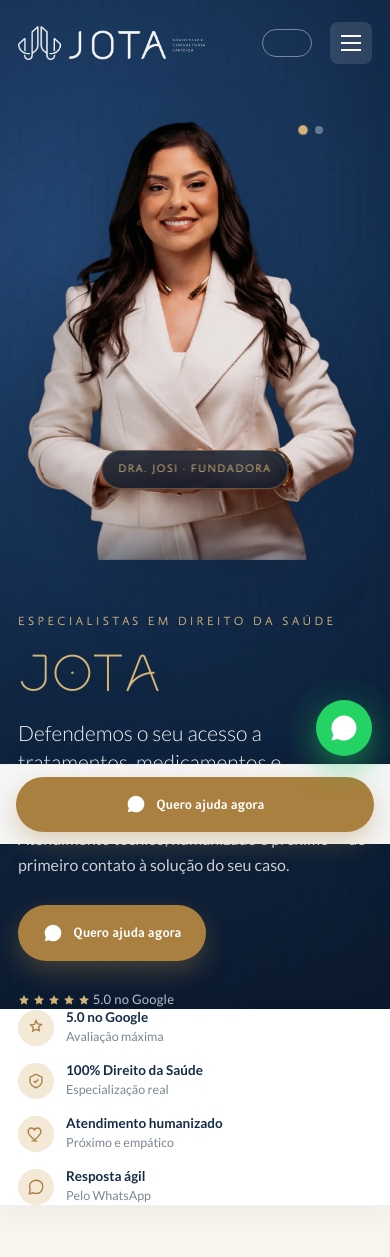
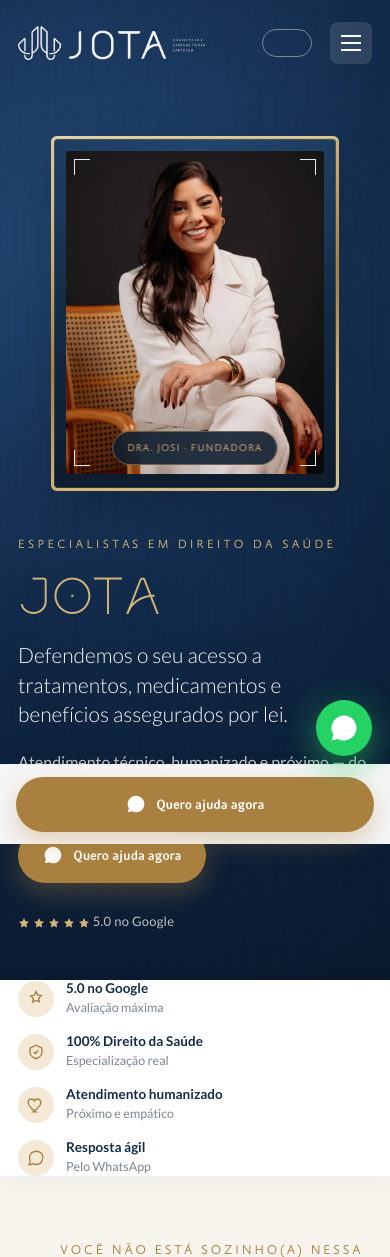
Before and after one commit to mvpslopes/jotaadvocacia, a PHP site: page / in a window 390 px wide. Shown: the top 1257 px of the page. Run offline with PHP 8.4, Linux system fonts and the light colour scheme.

Commit message:
Separa hero mobile com foto-josi (2) e moldura, mantendo desktop com cutouts.
Co-authored-by: Cursor <cursoragent@cursor.com>

```diff
--- a/css/style.css
+++ b/css/style.css
@@ -657,6 +657,15 @@ textarea:focus-visible {
   margin-bottom: 0;
 }
 
+.hero-visual--mobile {
+  display: none;
+}
+
+.hero-visual--desktop {
+  display: block;
+  width: 100%;
+}
+
 .hero-frame {
   position: relative;
   aspect-ratio: 4 / 5;
@@ -670,6 +679,8 @@ textarea:focus-visible {
 }
 
 .hero-frame--cutout {
+  aspect-ratio: auto;
+  height: auto;
   overflow: visible;
   border: none;
   border-radius: 0;
@@ -743,13 +754,17 @@ textarea:focus-visible {
   align-self: end;
   display: block;
   opacity: 0;
+  visibility: hidden;
   pointer-events: none;
-  transition: opacity 1.4s ease;
+  transition: opacity 1.2s ease, visibility 1.2s ease;
 }
 
 .hero-frame--cutout .hero-slide.is-active {
+  position: relative;
   opacity: 1;
+  visibility: visible;
   pointer-events: auto;
+  z-index: 1;
 }
 
 .hero-slide {
@@ -960,55 +975,155 @@ textarea:focus-visible {
 
 @media (max-width: 940px) {
   .hero {
-    padding: 128px 0 80px;
+    padding: 128px 0 64px;
   }
 
   .hero--cutout {
-    padding: 118px 0 0;
+    overflow: hidden;
+    padding: 118px 0 48px;
   }
 
   .hero--cutout .hero-content {
-    padding-top: 20px;
+    align-self: auto;
+    padding-top: 8px;
+    padding-bottom: 0;
     margin-top: 0;
   }
 
   .hero .container {
     grid-template-columns: 1fr;
-    gap: 32px;
+    gap: 28px;
+    align-items: center;
   }
 
   .hero-visual {
     order: -1;
     justify-self: center;
-    width: min(320px, 78vw);
-  }
-
-  .hero--cutout .hero-content {
-    align-self: auto;
-    padding-bottom: 0;
+    width: min(300px, 78vw);
   }
 
   .hero--cutout .hero-visual {
-    margin-bottom: 0;
-    width: min(280px, 72vw);
-  }
-
-  .hero--cutout .container {
-    padding-bottom: 0;
-  }
-
-  .hero-frame--cutout .hero-frame-badge {
-    bottom: 16%;
-  }
-
-  .hero-frame--cutout .hero-slide[data-slide="0"] img {
-    transform: scale(1.24);
-    transform-origin: center bottom;
-  }
-
-  .hero-frame--cutout .hero-slide[data-slide="1"] img {
-    transform: scale(1.05);
-    transform-origin: center bottom;
+    margin-top: 18px;
+    margin-bottom: 8px;
+    width: min(288px, 76vw);
+  }
+
+  .hero-visual--desktop {
+    display: none !important;
+  }
+
+  .hero-visual--mobile {
+    display: block;
+    width: 100%;
+    margin: 0;
+  }
+
+  /* Moldura editorial: filete dourado + passepartout navy + cantos */
+  .hero-portrait {
+    position: relative;
+  }
+
+  .hero-portrait__outer {
+    padding: 3px;
+    border-radius: 6px;
+    background:
+      linear-gradient(
+        160deg,
+        rgba(232, 208, 154, 0.95) 0%,
+        var(--gold-400) 22%,
+        var(--gold-600) 52%,
+        var(--gold-400) 78%,
+        rgba(232, 208, 154, 0.9) 100%
+      );
+    box-shadow:
+      0 22px 48px rgba(13, 28, 46, 0.4),
+      0 2px 0 rgba(255, 255, 255, 0.2) inset;
+  }
+
+  .hero-portrait__mat {
+    padding: 12px 12px 14px;
+    border-radius: 4px;
+    background:
+      radial-gradient(circle at 50% 0%, rgba(43, 79, 120, 0.55), transparent 55%),
+      linear-gradient(180deg, var(--navy-800), var(--navy-950));
+    box-shadow: inset 0 0 0 1px rgba(212, 181, 120, 0.18);
+  }
+
+  .hero-portrait__photo {
+    position: relative;
+    aspect-ratio: 4 / 5;
+    overflow: hidden;
+    border-radius: 2px;
+    background: var(--navy-900);
+    box-shadow:
+      inset 0 0 0 1px rgba(212, 181, 120, 0.45),
+      inset 0 0 28px rgba(8, 18, 32, 0.22);
+  }
+
+  .hero-portrait__photo picture,
+  .hero-portrait__photo img {
+    width: 100%;
+    height: 100%;
+    object-fit: cover;
+    object-position: center 30%;
+  }
+
+  .hero-portrait__corner {
+    position: absolute;
+    z-index: 2;
+    width: 16px;
+    height: 16px;
+    border-color: var(--gold-400);
+    opacity: 0.9;
+    pointer-events: none;
+  }
+
+  .hero-portrait__corner--tl {
+    top: 8px;
+    left: 8px;
+    border-top: 1.5px solid;
+    border-left: 1.5px solid;
+  }
+
+  .hero-portrait__corner--tr {
+    top: 8px;
+    right: 8px;
+    border-top: 1.5px solid;
+    border-right: 1.5px solid;
+  }
+
+  .hero-portrait__corner--bl {
+    bottom: 8px;
+    left: 8px;
+    border-bottom: 1.5px solid;
+    border-left: 1.5px solid;
+  }
+
+  .hero-portrait__corner--br {
+    bottom: 8px;
+    right: 8px;
+    border-bottom: 1.5px solid;
+    border-right: 1.5px solid;
+  }
+
+  .hero-portrait__badge {
+    position: absolute;
+    left: 50%;
+    bottom: 26px;
+    z-index: 4;
+    transform: translateX(-50%);
+    margin: 0;
+    padding: 8px 14px;
+    border-radius: var(--radius-full);
+    background: rgba(13, 28, 46, 0.88);
+    backdrop-filter: blur(8px);
+    border: 1px solid rgba(212, 181, 120, 0.4);
+    font-family: var(--font-label);
+    font-size: 10px;
+    letter-spacing: 0.12em;
+    text-transform: uppercase;
+    color: var(--gold-400);
+    white-space: nowrap;
   }
 
   .hero-title,
--- a/index.html
+++ b/index.html
@@ -124,6 +124,8 @@
     </div>
 
     <div class="hero-visual">
+      <!-- Desktop: fotos sem fundo em slideshow -->
+      <div class="hero-visual--desktop" aria-hidden="false">
         <div class="hero-frame hero-frame--cutout">
           <div class="hero-slides" id="heroSlides">
             <div class="hero-slide is-active" data-slide="0">
@@ -145,6 +147,26 @@
             <button type="button" class="hero-dot" aria-label="Foto 2" data-slide="1"></button>
           </div>
         </div>
+      </div>
+
+      <!-- Mobile: apenas foto-josi (2) com moldura -->
+      <figure class="hero-visual--mobile hero-portrait">
+        <div class="hero-portrait__outer">
+          <div class="hero-portrait__mat">
+            <div class="hero-portrait__photo">
+              <picture>
+                <source srcset="assets/img/josi-hero-mobile.webp" type="image/webp" />
+                <img src="assets/img/josi-hero-mobile.jpg" alt="Dra. Josi, advogada especialista em Direito da Saúde da JOTA Advocacia" width="720" height="900" />
+              </picture>
+              <span class="hero-portrait__corner hero-portrait__corner--tl" aria-hidden="true"></span>
+              <span class="hero-portrait__corner hero-portrait__corner--tr" aria-hidden="true"></span>
+              <span class="hero-portrait__corner hero-portrait__corner--bl" aria-hidden="true"></span>
+              <span class="hero-portrait__corner hero-portrait__corner--br" aria-hidden="true"></span>
+            </div>
+          </div>
+        </div>
+        <figcaption class="hero-portrait__badge">Dra. Josi · Fundadora</figcaption>
+      </figure>
     </div>
   </div>
 </section>
--- a/js/main.js
+++ b/js/main.js
@@ -169,10 +169,11 @@
   /* -----------------------------------------------------------------
      2d. Slideshow do hero + indicadores
      ----------------------------------------------------------------- */
-  var heroSlides = document.querySelectorAll(".hero-slide");
-  var heroDots = document.querySelectorAll(".hero-dot");
+  var heroSlides = document.querySelectorAll(".hero-visual--desktop .hero-slide");
+  var heroDots = document.querySelectorAll(".hero-visual--desktop .hero-dot");
   var heroIndex = 0;
   var heroTimer;
+  var heroDesktopMQ = window.matchMedia("(min-width: 941px)");
 
   function setHeroSlide(index) {
     if (!heroSlides.length) return;
@@ -192,21 +193,28 @@
   }
 
   function startHeroSlideshow() {
-    if (heroSlides.length < 2 || reducedMotion) return;
     window.clearInterval(heroTimer);
+    if (heroSlides.length < 2 || reducedMotion || !heroDesktopMQ.matches) return;
     heroTimer = window.setInterval(nextHeroSlide, 6500);
   }
 
   if (heroSlides.length) {
     heroDots.forEach(function (dot) {
       dot.addEventListener("click", function () {
+        if (!heroDesktopMQ.matches) return;
         var target = Number(dot.getAttribute("data-slide"));
         if (Number.isNaN(target)) return;
         setHeroSlide(target);
         startHeroSlideshow();
       });
     });
+    setHeroSlide(0);
     startHeroSlideshow();
+    if (heroDesktopMQ.addEventListener) {
+      heroDesktopMQ.addEventListener("change", startHeroSlideshow);
+    } else if (heroDesktopMQ.addListener) {
+      heroDesktopMQ.addListener(startHeroSlideshow);
+    }
   }
 
   /* -----------------------------------------------------------------
```
Also changed, not shown: assets/img/josi-hero-mobile.jpg (added), assets/img/josi-hero-mobile.webp (added), 1 other file. Lines whose indentation alone changed are shown as unchanged.
